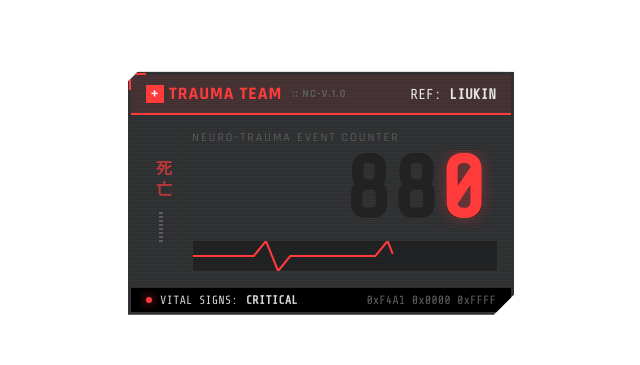
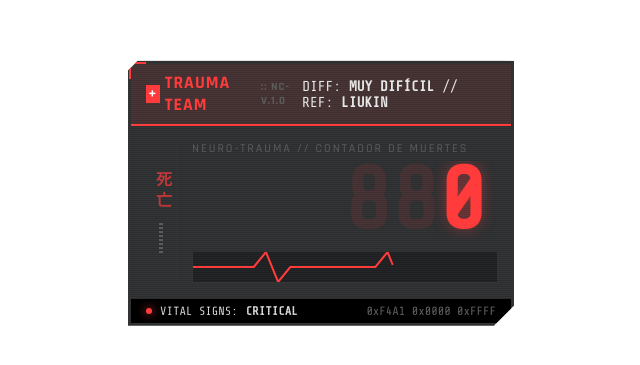
Before and after one commit to PCSolucion/liukin-cyber-death-counter, a plain HTML site: page public/index.html in a window 1280 px wide. Shown: the part 207-572 px from the top of the page, without its empty margins (319-959 px from the left). Drawn offline with nearby package versions, Linux system fonts and the light colour scheme; no server answers.

Commit message:
UI Updates: Added Difficulty, clearer Death Counter text, refined ghost number opacity and subtle damage flash

```diff
--- a/public/index.html
+++ b/public/index.html
@@ -23,7 +23,7 @@
                     <span class="icon-cross">+</span> TRAUMA TEAM <span class="sub-id">:: NC-V.1.0</span>
                 </div>
                 <div class="hud-client">
-                    REF: <strong>LIUKIN</strong>
+                    DIFF: <strong>MUY DIFÍCIL</strong> // REF: <strong>LIUKIN</strong>
                 </div>
             </div>
 
@@ -34,7 +34,7 @@
                 </div>
 
                 <div class="main-counter-area">
-                    <div class="label-top">NEURO-TRAUMA EVENT COUNTER</div>
+                    <div class="label-top">NEURO-TRAUMA // CONTADOR DE MUERTES</div>
 
                     <div class="counter-box">
                         <div class="number-backing">888</div> <!-- Ghost numbers for effect -->
--- a/public/style.css
+++ b/public/style.css
@@ -180,10 +180,13 @@ body {
     font-size: 5.5rem;
     line-height: 1;
     font-weight: 700;
-    color: #222;
-    /* Faint grey background numbers */
+    color: var(--tt-red);
+    opacity: 0.1;
+    /* Much more subtle unlit effect */
     z-index: 1;
     user-select: none;
+    filter: blur(0.5px);
+    /* Soften edges like real LEDs */
 }
 
 /* ECG Line */
@@ -280,8 +283,8 @@ body {
 
 @keyframes damage-flash-anim {
     0% {
-        border-color: #fff;
-        box-shadow: 0 0 30px rgba(255, 255, 255, 0.5) inset;
+        border-color: var(--tt-red);
+        box-shadow: 0 0 15px rgba(255, 59, 59, 0.3) inset;
     }
 
     100% {
@@ -291,5 +294,5 @@ body {
 }
 
 .damage-flash {
-    animation: damage-flash-anim 0.2s cubic-bezier(0.1, 0.7, 1.0, 0.1);
+    animation: damage-flash-anim 0.4s ease-out;
 }
```
